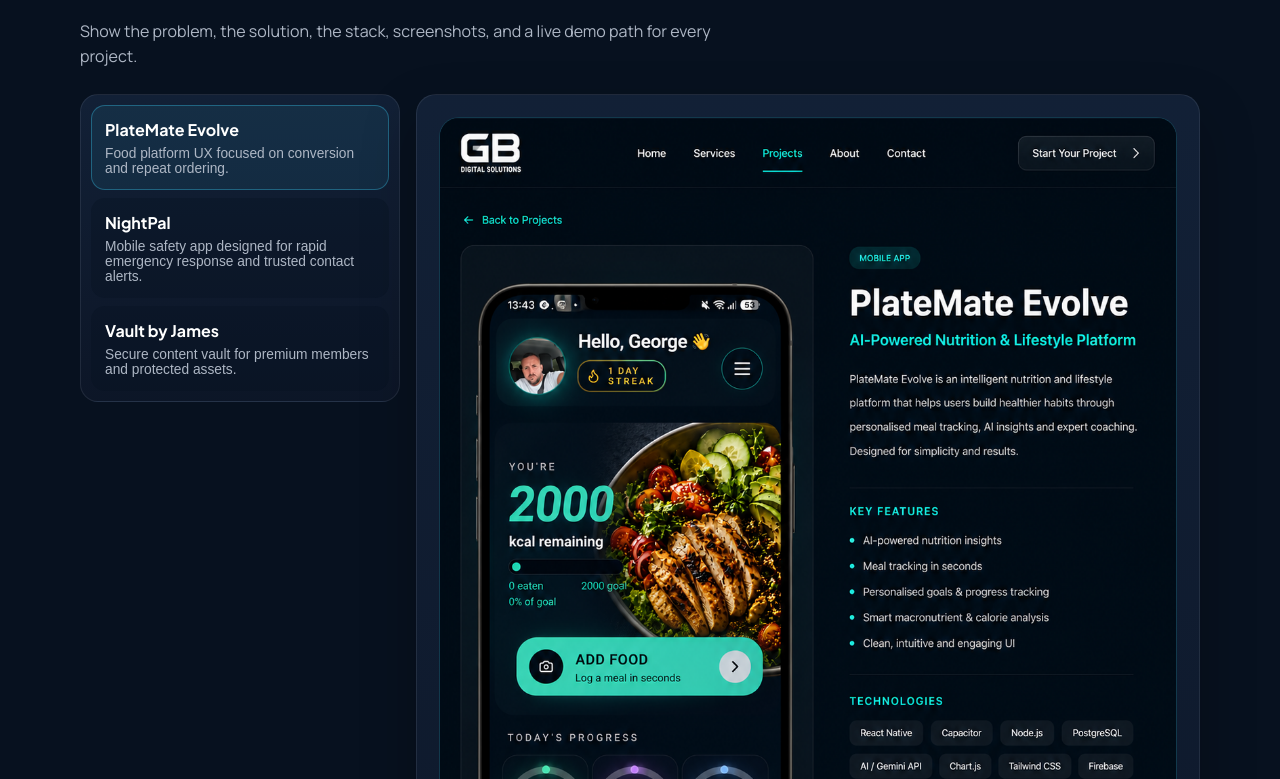
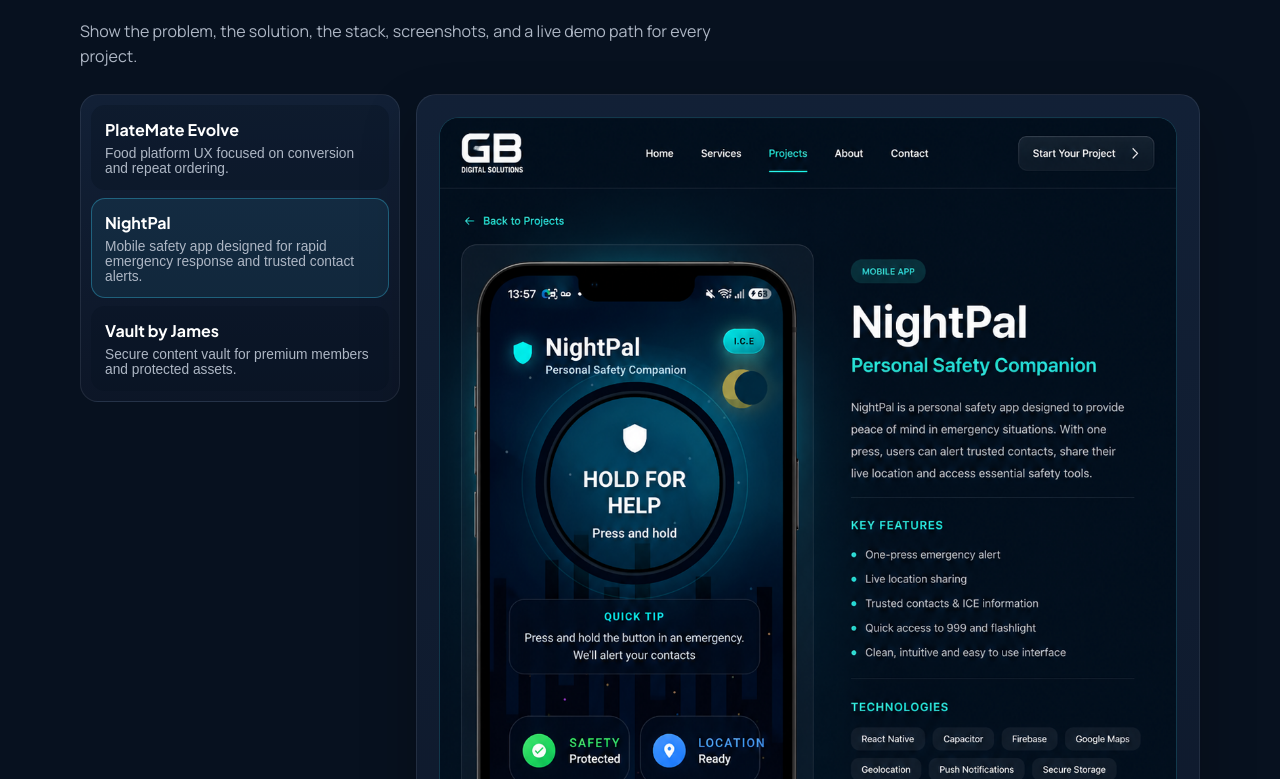
Before and after one commit to georgebrennan932-collab/Gbdigitalsolutions, a React (Vite) app: page / in a window 1280 px wide. Shown: the part 1561-2340 px from the top of the page. Built offline with nearby package versions, Linux system fonts and the light colour scheme.

Commit message:
carousel auto

```diff
--- a/src/App.jsx
+++ b/src/App.jsx
@@ -495,6 +495,18 @@
     }, 7000)
 
     return () => clearInterval(timer)
+  }, [])
+
+  useEffect(() => {
+    const carouselTimer = setInterval(() => {
+      setMobileCarouselIndex((prev) => {
+        const next = (prev + 1) % heroShowcase.length
+        setActiveCaseStudy(heroShowcase[next].caseStudyIndex)
+        return next
+      })
+    }, 5500)
+
+    return () => clearInterval(carouselTimer)
   }, [])
 
   const heroCarouselItem = heroShowcase[mobileCarouselIndex]
```
